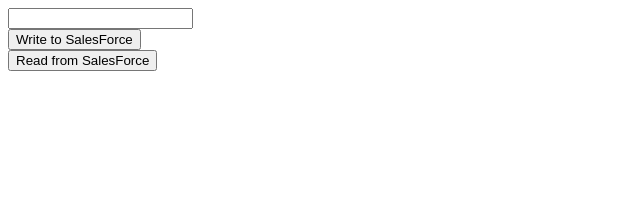
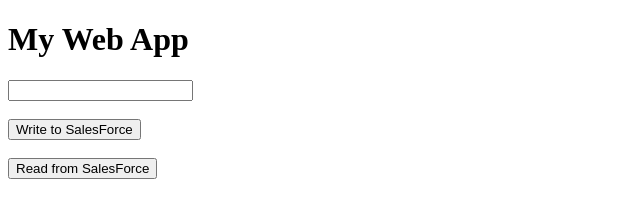
Before and after one commit to tylerlong/embed-web-app-into-salesforce, a plain HTML site: page index.html in a window 1280 px wide. Shown: the whole page, without its empty margins (0-640 px from the left). Drawn offline with Linux system fonts and the light colour scheme.

Commit message:
Set title and heading of the web app

```diff
--- a/index.html
+++ b/index.html
@@ -1,8 +1,12 @@
 <!doctype html>
 <html>
+  <head>
+    <title>My Web App</title>
+  </head>
   <body>
-    <input id="custom-input" /><br/>
-    <button>Write to SalesForce</button><br/>
+    <h1>My Web App</h1>
+    <input id="custom-input" /><br/><br/>
+    <button>Write to SalesForce</button><br/><br/>
     <button>Read from SalesForce</button>
     <script>
       const write = function() {
```
